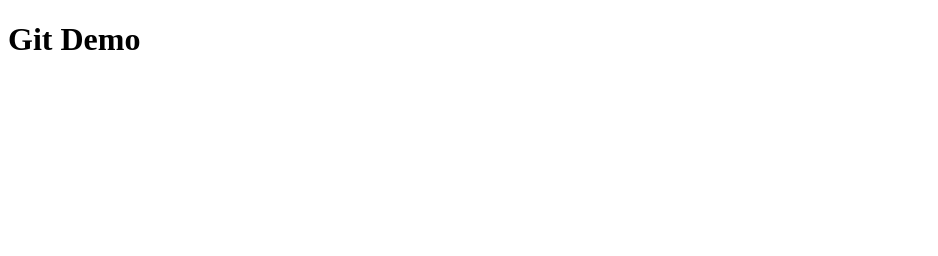
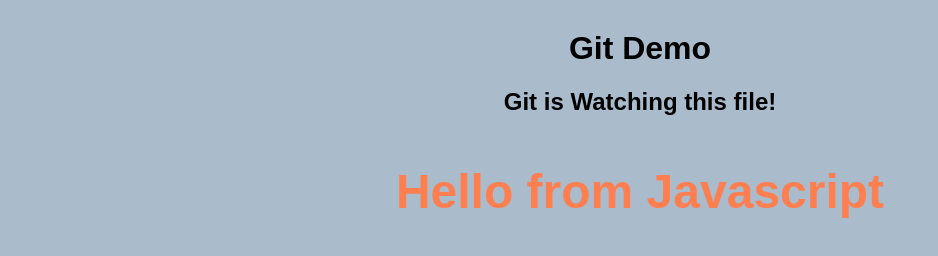
Before and after one commit to Mimpooh/gitdemo, a plain HTML site: page index.html in a window 1280 px wide. Shown: the whole page, without its empty margins (0-938 px from the left). Drawn offline with Linux system fonts and the light colour scheme.

Commit message:
add a little html, css and js

```diff
--- a/css/main.css
+++ b/css/main.css
@@ -0,0 +1,6 @@
+body {
+    background-color: #ABC;
+    font-family: sans-serif;
+    text-align: center;
+    margin: 30px;
+}
--- a/index.html
+++ b/index.html
@@ -5,8 +5,13 @@
     <meta http-equiv="X-UA-Compatible" content="IE=edge">
     <meta name="viewport" content="width=device-width, initial-scale=1.0">
     <title>Git Demo</title>
+    <link rel="stylesheet" href="css/main.css">
 </head>
 <body>
       <h1>Git Demo</h1>
+      <h2>Git is Watching this file!</h2>
+      <h3 id="message">JS Message HERE</h3>
+
+      <script src="js/script.js"></script>
 </body>
 </html>
--- a/js/script.js
+++ b/js/script.js
@@ -0,0 +1,4 @@
+const messageH3 = document.getElementById("message");
+messageH3.textContent = "Hello from Javascript";
+messageH3.style.color = "coral";
+messageH3.style.fontSize = "3rem";
```
